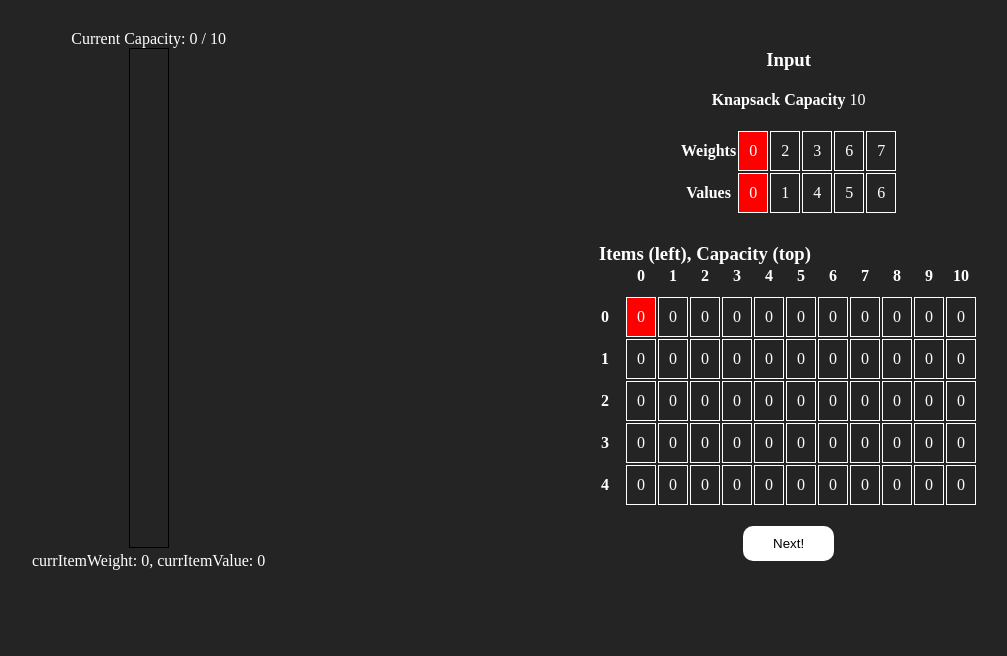
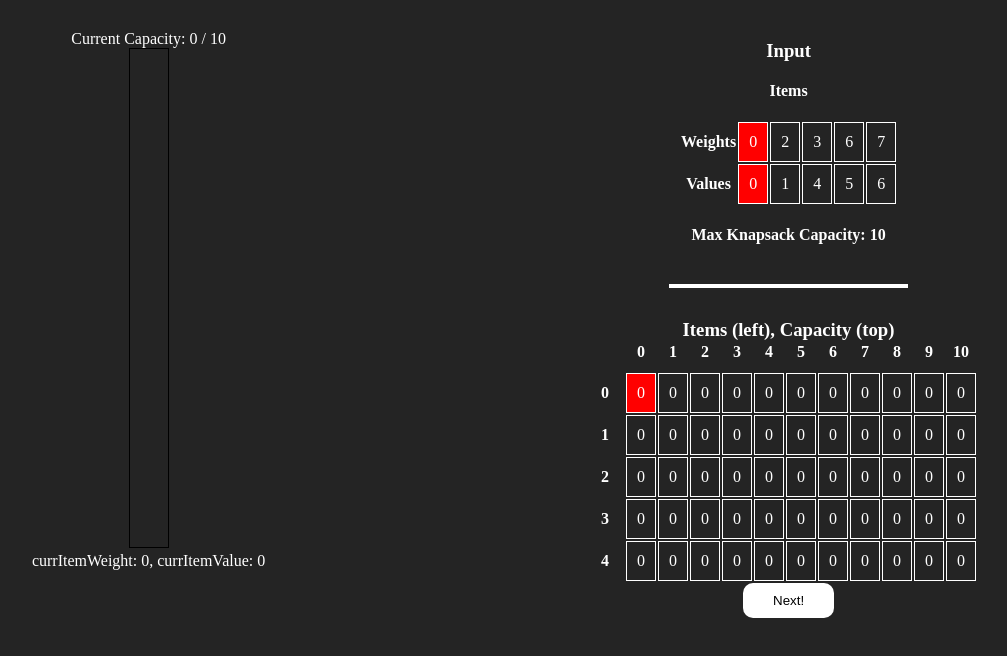
Before and after one commit to rose-paul/DP_vizualization, a React app: page / in a window 1280 px wide. Shown: the top 656 px of the page, without its empty margins (135-1142 px from the left). Built offline with nearby package versions, Linux system fonts and the light colour scheme.

Commit message:
add right side css

```diff
--- a/css/index.css
+++ b/css/index.css
@@ -15,8 +15,10 @@
 .knapsack-inner--input {
     display: flex;
     flex-direction: column;
-    justify-content: center;
     align-items: center;
+    padding-bottom: 8%;
+    margin-bottom: 8%;
+    border-bottom: 4px solid white;
 }
 
 .knapsack-inner--input > * {
@@ -26,8 +28,8 @@
 .knapsack-inner--datacol {
     display: flex;
     flex-direction: column;
-    justify-content: space-around;
     align-items: center;
+    justify-content: space-between;
 }
 
 .knapsack-inner--capacity {
--- a/src/dpTable.js
+++ b/src/dpTable.js
@@ -5,7 +5,7 @@ const DynamicProgrammingTable = ({ dpTable, currCoords, currWeight }) => {
 
   React.useEffect(() => {}, [dpTable, currCoords]);
   return dpTable !== undefined ? (
-    <div>
+    <div className="knapsack-inner--steps">
       <h3>Items (left), Capacity (top)</h3>
       <table>
         <thead>
--- a/src/knapsack.jsx
+++ b/src/knapsack.jsx
@@ -75,13 +75,11 @@ const Knapsack = ({stepFunc, problemInput}) => { // eventually, take props from
               maxCapacity={problemInput.capacity}
               dataIndex={dataIndex}
             />
-            <div className="knapsack-inner--steps">
               <DynamicProgrammingTable
                 dpTable={dpTable}
                 currCoords={currCoords}
                 currWeight={data[0]}
               />
-            </div>
           <button onClick={takeAlgoStep}>Next!</button>
         </div>
       </div>
--- a/src/problemData.jsx
+++ b/src/problemData.jsx
@@ -4,7 +4,7 @@ const ProblemData = ({ weights, values, maxCapacity, dataIndex }) => (
   <div className="knapsack-inner--input">
     <h3>Input</h3>
     <p>
-      <b>Knapsack Capacity</b> {maxCapacity}
+      <b>Items</b>
     </p>
     <table>
       <tbody>
@@ -23,6 +23,7 @@ const ProblemData = ({ weights, values, maxCapacity, dataIndex }) => (
         </tr>
       </tbody>
     </table>
+    <b>Max Knapsack Capacity: {maxCapacity}</b>
   </div>
 );
 
```
Also changed, not shown: 1 other file (tests, documents, lock files or other folders).
